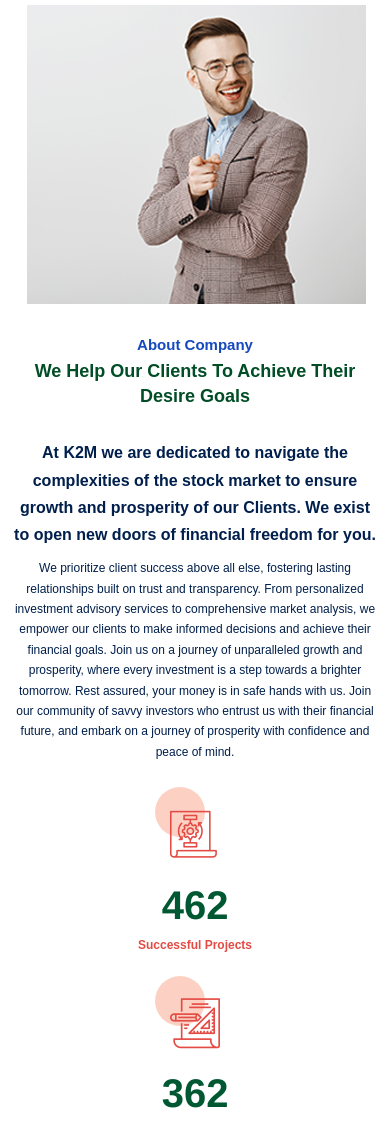
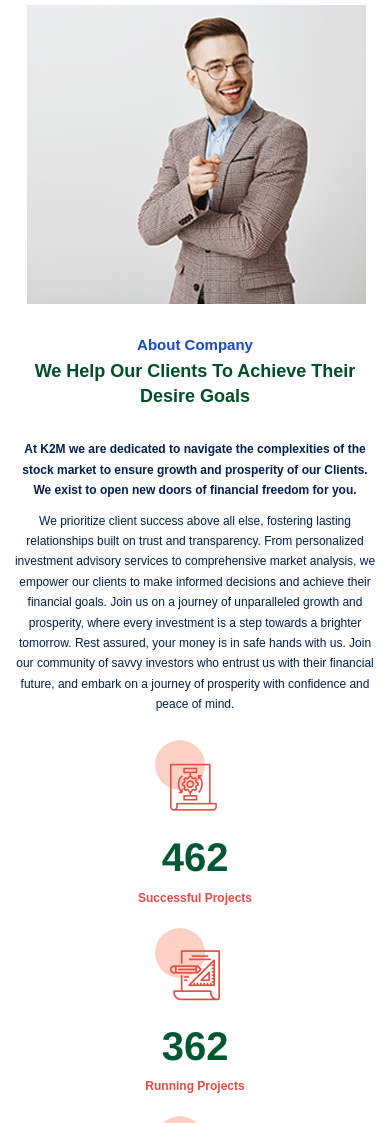
Before and after one commit to leelanshu/ktwoms, a PHP site: page /about.php in a window 390 px wide. Shown: the part 1138-2261 px from the top of the page. Run offline with PHP 8.4, Linux system fonts and the light colour scheme; some libraries are stand-ins or nearby versions.

Commit message:
Update responsive.css

```diff
--- a/assets/css/responsive.css
+++ b/assets/css/responsive.css
@@ -3,6 +3,9 @@
 .services-item-two {
      text-align: left !important;
 }
+     .about-area .about-content .middle span {
+        font-size: 12px !important;
+    }
 p{
 font-size: 12px !important;
 }
```
